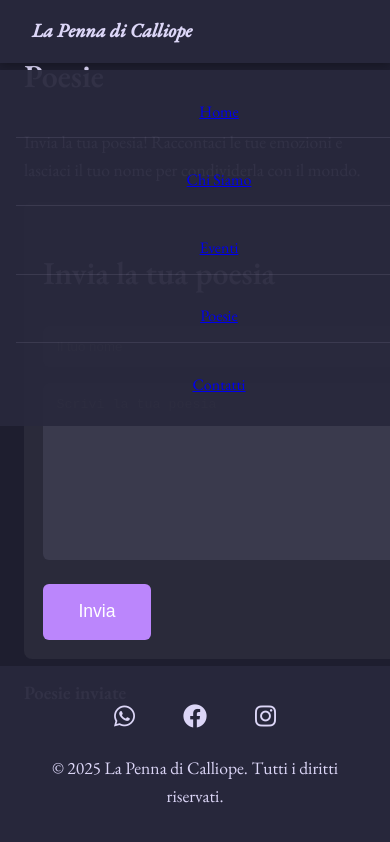
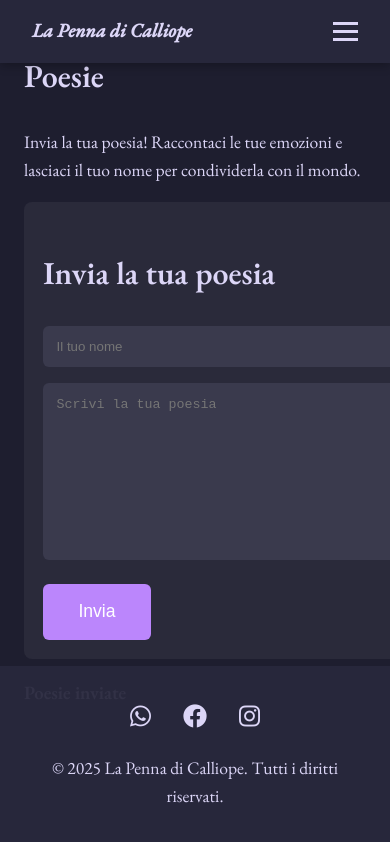
Before and after one commit to chiaramgl/lapennadicalliopeweb, a website: page index.html in a window 390 px wide. Shown: the top 842 px of the page. Drawn offline with nearby package versions, Linux system fonts and the light colour scheme.

Commit message:
Update index.html

```diff
--- a/index.html
+++ b/index.html
@@ -82,6 +82,26 @@
             flex-direction: column;
             gap: 1em;
             padding-left: 1em;
+            background-color: rgba(41, 41, 61, 0.95);
+            position: absolute;
+            top: 60px;
+            right: 0;
+            width: 200px;
+            padding: 1em;
+            box-shadow: 0 2px 10px rgba(0, 0, 0, 0.3);
+        }
+
+        .hamburger {
+            display: none;
+            cursor: pointer;
+            flex-direction: column;
+            gap: 5px;
+        }
+
+        .hamburger div {
+            width: 25px;
+            height: 3px;
+            background-color: #dcd6f7;
         }
 
         footer {
@@ -97,7 +117,7 @@
         .social-links {
             display: flex;
             justify-content: center;
-            gap: 3em; /* Aumenta lo spazio tra le icone */
+            gap: 2em; /* Aumenta lo spazio tra le icone */
             margin-top: 1em;
         }
 
@@ -172,38 +192,22 @@
                 font-size: 1.3em;
             }
 
-            nav {
-                display: none; /* Nascondi il menu desktop su schermi piccoli */
+            .nav-desktop {
+                display: none;
             }
 
-            .nav-mobile {
-                display: flex; /* Mostra il menu mobile */
-                flex-direction: column;
-                align-items: flex-start;
-                position: fixed;
-                top: 70px;
-                left: 0;
-                right: 0;
-                background-color: rgba(41, 41, 61, 0.95);
-                padding: 1em;
-                z-index: 999;
+            .hamburger {
+                display: flex;
             }
 
-            .nav-mobile a {
-                padding: 0.8em 1.5em;
-                width: 100%;
-                text-align: center;
-                border-bottom: 1px solid rgba(220, 214, 247, 0.1);
-            }
-
-            .nav-mobile a:last-child {
-                border-bottom: none;
+            .nav-mobile.active {
+                display: flex;
             }
 
             .social-links {
                 flex-direction: row;
                 justify-content: center;
-                gap: 3em; /* Aumentato lo spazio tra le icone */
+                gap: 2em; /* Aumentato lo spazio tra le icone */
             }
 
             .content-section {
@@ -256,13 +260,18 @@
                 <li><a href="poesie.html">Poesie</a></li>
                 <li><a href="contatti.html">Contatti</a></li>
             </ul>
+            <div class="nav-mobile">
+                <a href="index.html">Home</a>
+                <a href="chi-siamo.html">Chi Siamo</a>
+                <a href="eventi.html">Eventi</a>
+                <a href="poesie.html">Poesie</a>
+                <a href="contatti.html">Contatti</a>
+            </div>
         </nav>
-        <div class="nav-mobile">
-            <a href="index.html">Home</a>
-            <a href="chi-siamo.html">Chi Siamo</a>
-            <a href="eventi.html">Eventi</a>
-            <a href="poesie.html">Poesie</a>
-            <a href="contatti.html">Contatti</a>
+        <div class="hamburger" id="hamburger">
+            <div></div>
+            <div></div>
+            <div></div>
         </div>
     </header>
 
@@ -293,5 +302,24 @@
         </div>
         <p>&copy; 2025 La Penna di Calliope. Tutti i diritti riservati.</p>
     </footer>
+
+    <script>
+        // JavaScript per il menu hamburger
+        document.addEventListener('DOMContentLoaded', function() {
+            const hamburger = document.getElementById('hamburger');
+            const navMobile = document.querySelector('.nav-mobile');
+
+            hamburger.addEventListener('click', function() {
+                navMobile.classList.toggle('active');
+            });
+
+            // Chiudi il menu quando si clicca su un link
+            document.querySelectorAll('.nav-mobile a').forEach(link => {
+                link.addEventListener('click', () => {
+                    navMobile.classList.remove('active');
+                });
+            });
+        });
+    </script>
 </body>
 </html>
```
